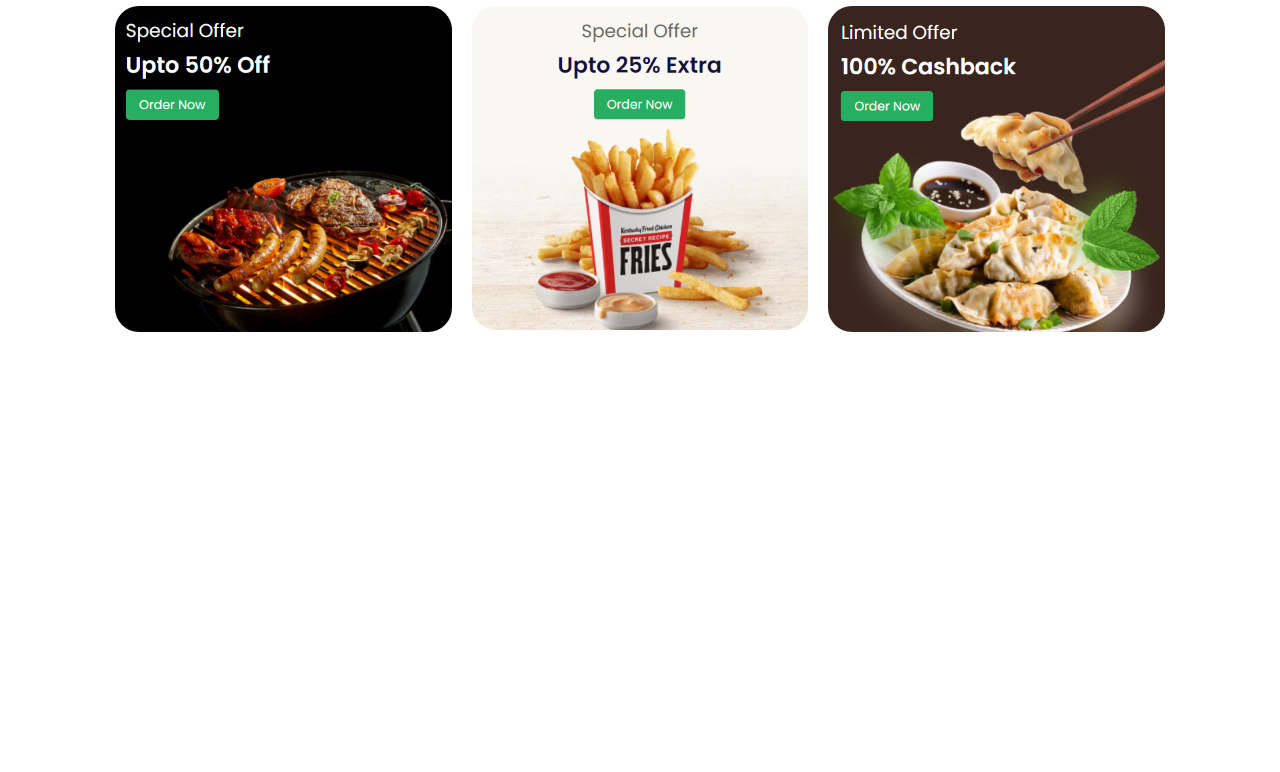
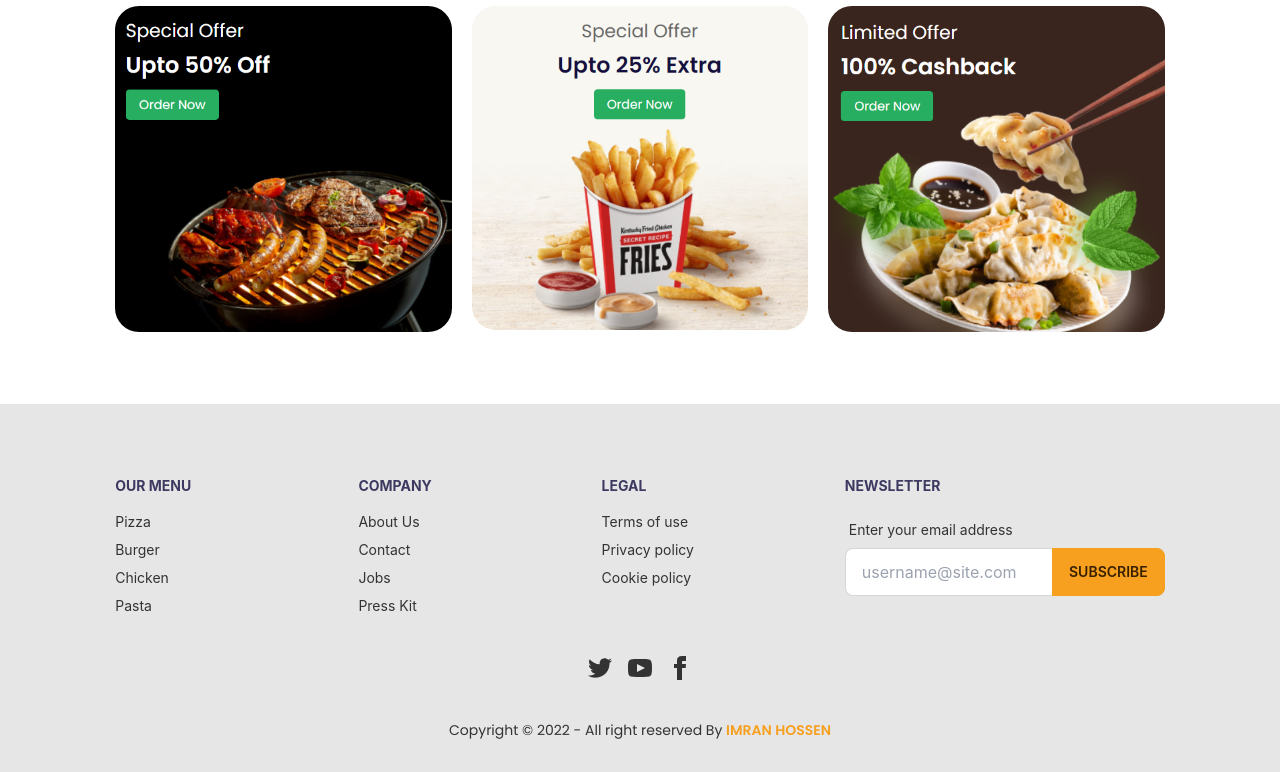
Before and after one commit to ImRanKhan81m/MERN-Stack-Food-Order-Project, a React (Create React App) app in the folder client-side/: page / in a window 1280 px wide. Shown: the part 2769-3541 px from the top of the page. Before the commit the page ends 3133 px from the top, so only its background shows below. Built offline with nearby package versions, Linux system fonts and the light colour scheme.

Commit message:
footer done

```diff
--- a/client-side/src/App.js
+++ b/client-side/src/App.js
@@ -2,6 +2,7 @@
 import { useState } from 'react';
 import { Route, Routes } from 'react-router-dom';
 import './App.css';
+import Footer from './Components/Footer/Footer';
 import Home from './Components/Home/Home';
 import Navbar from './Components/Navbar/Navbar';
 
@@ -9,10 +10,11 @@
   const [dark, setDark] = useState(false)
   return (
     <div data-theme={dark ? "dark" : "light"}>
-      <Navbar setDark={setDark} dark={dark}/>
+      <Navbar setDark={setDark} dark={dark} />
       <Routes>
         <Route path='/' element={<Home />}></Route>
       </Routes>
+      <Footer />
     </div>
   );
 }
--- /dev/null
+++ b/client-side/src/Components/Footer/Footer.js
@@ -0,0 +1,58 @@
+import React from 'react';
+import { Link } from 'react-router-dom';
+
+const Footer = () => {
+    return (
+        <div className='mid-container bg-base-200 lg:mt-10'>
+            <footer class="footer py-10 text-base-content grid lg:grid-cols-3 md:grid-cols-3 sm:grid-cols-3 grid-cols-1">
+                <div>
+                    <span class="footer-title text-secondary opacity-80">Our Menu</span>
+                    <Link to="/" class="link link-hover hover:no-underline hover:tracking-widest hover:text-primary duration-300">Pizza</Link>
+                    <Link to="/" class="link link-hover hover:no-underline hover:tracking-widest hover:text-primary duration-300">Burger</Link>
+                    <Link to="/" class="link link-hover hover:no-underline hover:tracking-widest hover:text-primary duration-300">Chicken</Link>
+                    <Link to="/" class="link link-hover hover:no-underline hover:tracking-widest hover:text-primary duration-300">Pasta</Link>
+                </div>
+                <div>
+                    <span class="footer-title text-secondary opacity-80">Company</span>
+                    <Link to="/" class="link link-hover hover:no-underline hover:tracking-widest hover:text-primary duration-300">About Us</Link>
+                    <Link to="/" class="link link-hover hover:no-underline hover:tracking-widest hover:text-primary duration-300">Contact</Link>
+                    <Link to="/" class="link link-hover hover:no-underline hover:tracking-widest hover:text-primary duration-300">Jobs</Link>
+                    <Link to="/" class="link link-hover hover:no-underline hover:tracking-widest hover:text-primary duration-300">Press Kit</Link>
+                </div>
+                <div>
+                    <span class="footer-title text-secondary opacity-80">Legal</span>
+                    <a class="link link-hover hover:text-primary duration-300">Terms of use</a>
+                    <a class="link link-hover hover:text-primary duration-300">Privacy policy</a>
+                    <a class="link link-hover hover:text-primary duration-300">Cookie policy</a>
+                </div>
+                <div>
+                    <span class="footer-title text-secondary opacity-80">Newsletter</span>
+                    <div class="form-control w-80">
+                        <label class="label">
+                            <span class="label-text">Enter your email address</span>
+                        </label>
+                        <div class="relative">
+                            <input type="text" placeholder="username@site.com" class="input input-bordered w-full pr-16" />
+                            <button class="btn btn-primary absolute top-0 right-0 rounded-l-none">Subscribe</button>
+                        </div>
+                    </div>
+                </div>
+            </footer>
+
+            <footer class="footer footer-center  bg-base-200 text-base-content rounded">
+                <div>
+                    <div class="grid grid-flow-col gap-4">
+                        <a><svg xmlns="http://www.w3.org/2000/svg" width="24" height="24" viewBox="0 0 24 24" class="fill-current hover:text-primary duration-300"><path d="M24 4.557c-.883.392-1.832.656-2.828.775 1.017-.609 1.798-1.574 2.165-2.724-.951.564-2.005.974-3.127 1.195-.897-.957-2.178-1.555-3.594-1.555-3.179 0-5.515 2.966-4.797 6.045-4.091-.205-7.719-2.165-10.148-5.144-1.29 2.213-.669 5.108 1.523 6.574-.806-.026-1.566-.247-2.229-.616-.054 2.281 1.581 4.415 3.949 4.89-.693.188-1.452.232-2.224.084.626 1.956 2.444 3.379 4.6 3.419-2.07 1.623-4.678 2.348-7.29 2.04 2.179 1.397 4.768 2.212 7.548 2.212 9.142 0 14.307-7.721 13.995-14.646.962-.695 1.797-1.562 2.457-2.549z"></path></svg></a>
+                        <a><svg xmlns="http://www.w3.org/2000/svg" width="24" height="24" viewBox="0 0 24 24" class="fill-current hover:text-primary duration-300"><path d="M19.615 3.184c-3.604-.246-11.631-.245-15.23 0-3.897.266-4.356 2.62-4.385 8.816.029 6.185.484 8.549 4.385 8.816 3.6.245 11.626.246 15.23 0 3.897-.266 4.356-2.62 4.385-8.816-.029-6.185-.484-8.549-4.385-8.816zm-10.615 12.816v-8l8 3.993-8 4.007z"></path></svg></a>
+                        <a><svg xmlns="http://www.w3.org/2000/svg" width="24" height="24" viewBox="0 0 24 24" class="fill-current hover:text-primary duration-300"><path d="M9 8h-3v4h3v12h5v-12h3.642l.358-4h-4v-1.667c0-.955.192-1.333 1.115-1.333h2.885v-5h-3.808c-3.596 0-5.192 1.583-5.192 4.615v3.385z"></path></svg></a>
+                    </div>
+                </div>
+                <div>
+                    <p>Copyright © 2022 - All right reserved By <span className='font-semibold text-primary'>IMRAN HOSSEN</span></p>
+                </div>
+            </footer>
+        </div>
+    );
+};
+
+export default Footer;
```
